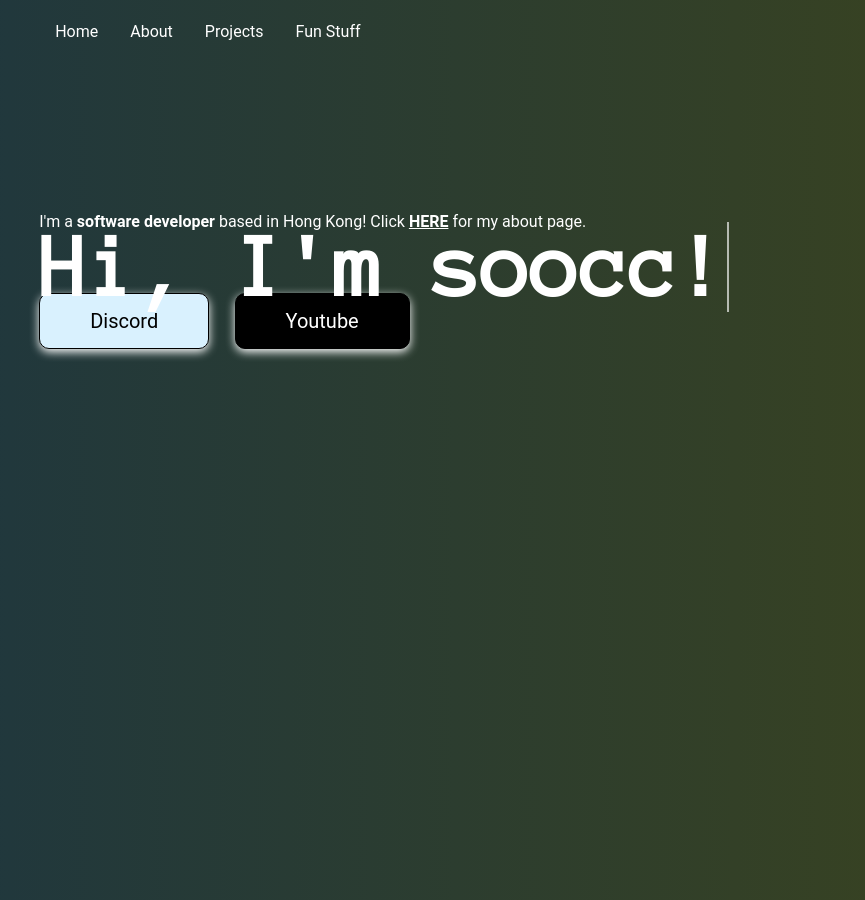
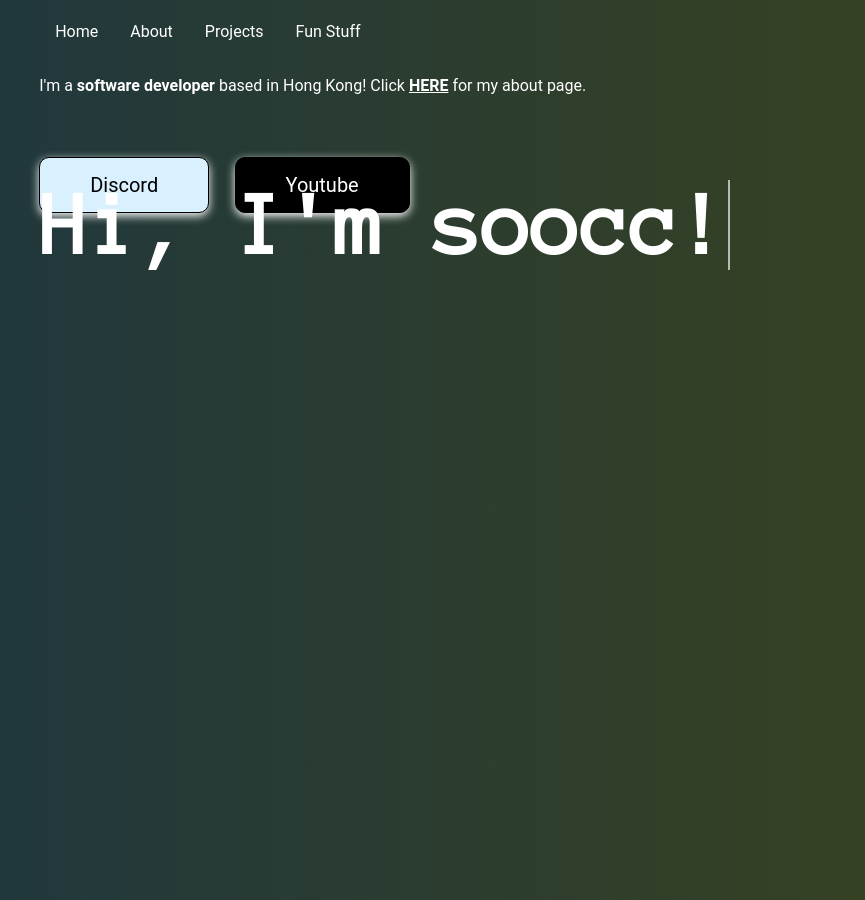
Before and after one commit to soocc/sooccsocks2, a Jekyll site: the page built from index.html, in a window 1280 px wide. Shown: the whole page, without its empty margins (32-897 px from the left). Built offline with Jekyll 4.4.1, drawn with Linux system fonts in a browser that asks for light colours; some web fonts are replaced.

Commit message:
Update index.html

```diff
--- a/index.html
+++ b/index.html
@@ -57,7 +57,13 @@ layout: default
         font-family: 'Anonymous Pro', monospace;
         font-weight: bold;
         font-size: 90px;
+        margin-top: 12%;
+        margin-left: 5%;
         margin-bottom: 0;
+      }
+
+      p {
+        margin-left: 5%;
       }
 
       .abutton {
@@ -66,12 +72,6 @@ layout: default
 
       .black-button {
         margin-left: 2%;
-      }
-
-      .first {
-        margin-top: 12%;
-        margin-left: 5%;
-        margin-bottom: 0px;
       }
     </style>
   </head>
```
